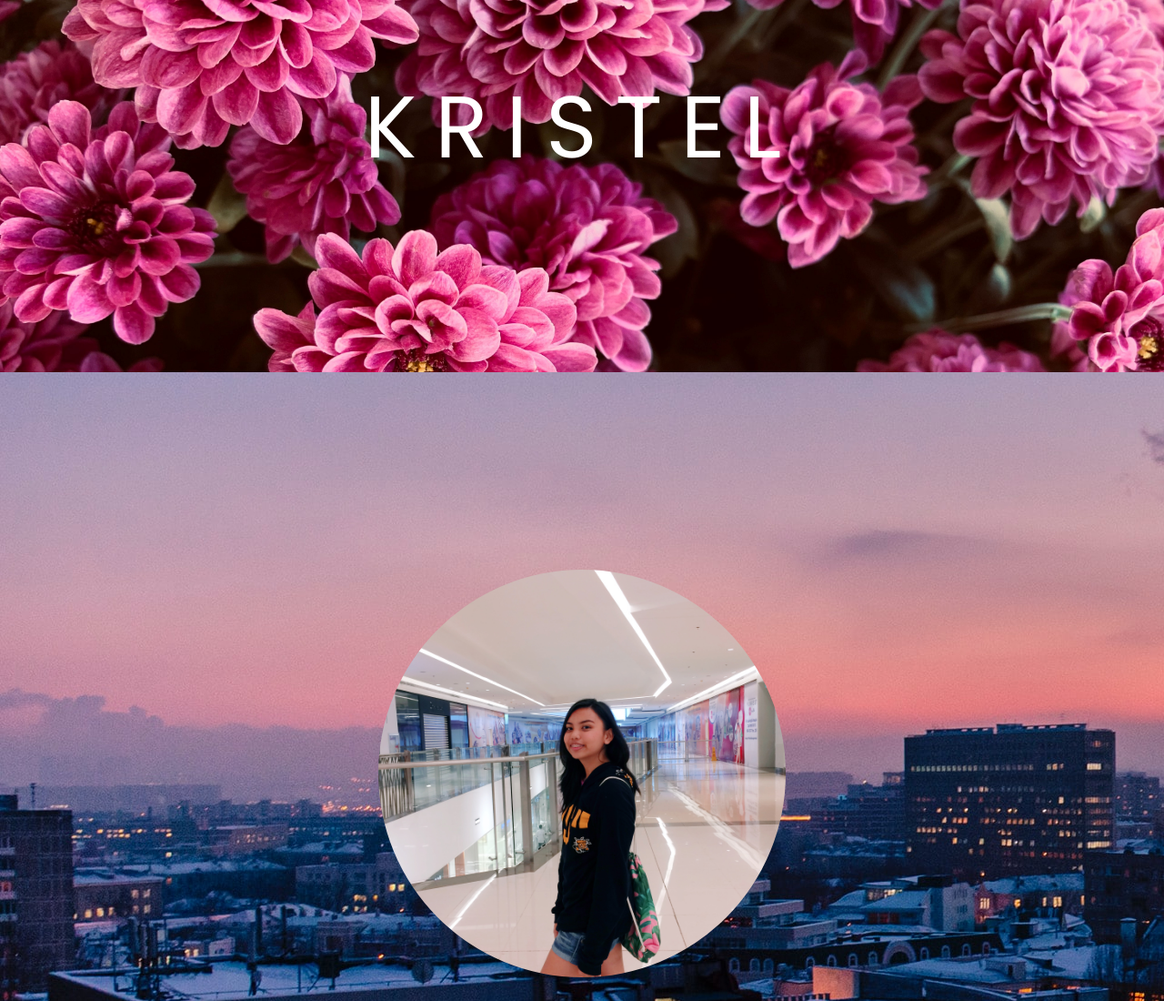
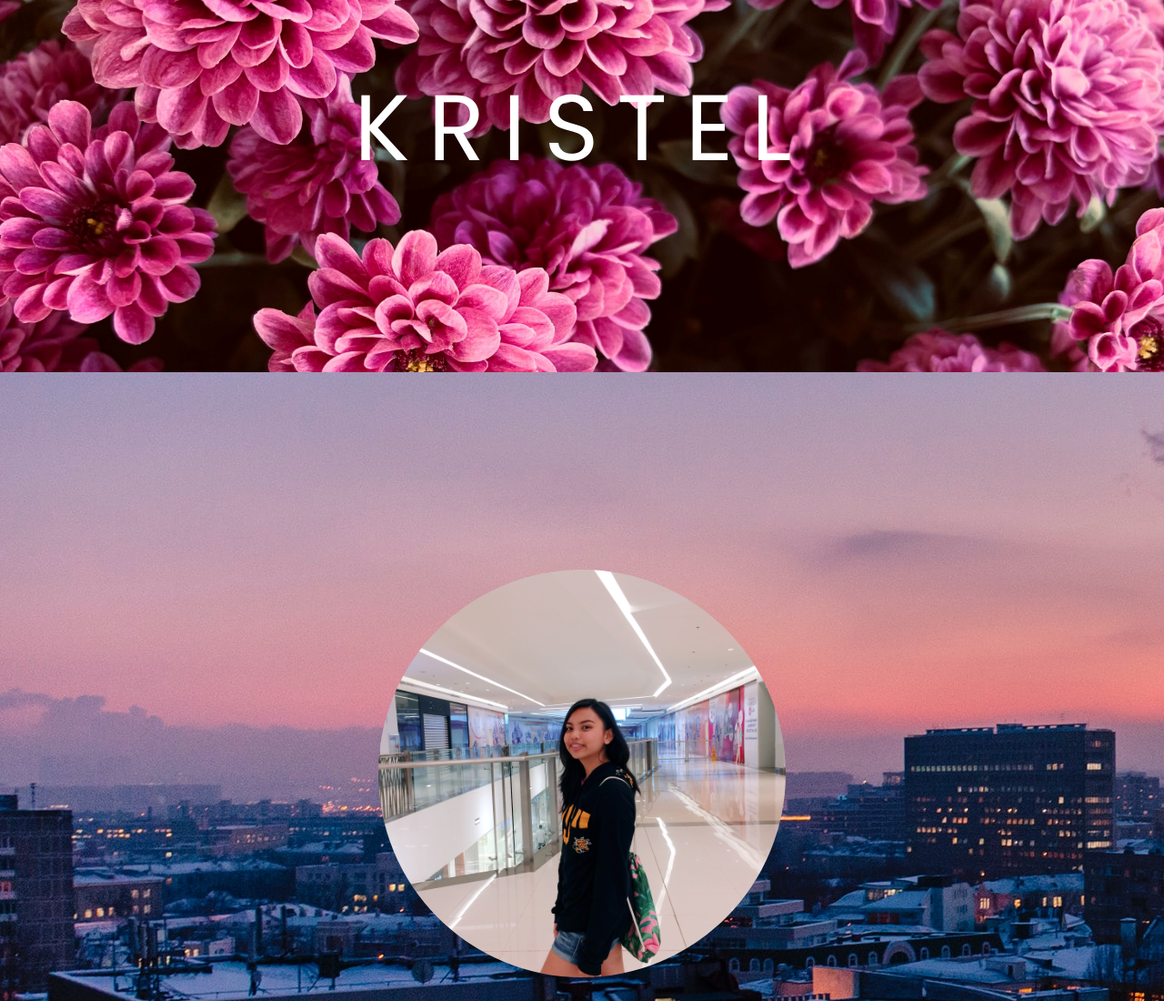
Before and after one commit to OneAlois/personalweb, a plain HTML site: page index.html in a window 1280 px wide. Shown: the top 1100 px of the page at 91% size. Drawn offline with nearby package versions, Linux system fonts and the light colour scheme.

Commit message:
Update style3.css

```diff
--- a/src/css/style3.css
+++ b/src/css/style3.css
@@ -35,7 +35,7 @@ html, body {scroll-behavior: smooth; width:100%; margin:0px;
 #b{width:100%; height:auto;margin: 0;
  z-index:2;}
 .banner h1{position:absolute; top:13%; z-index:3;
-color:white; font-size:7.5vw; font-family:Poppins; letter-spacing:20px;
+color:white; font-size:8vw; font-family:Poppins; letter-spacing:20px;
   left: 50%;
   transform: translate(-50%, -50%);
 }
```
